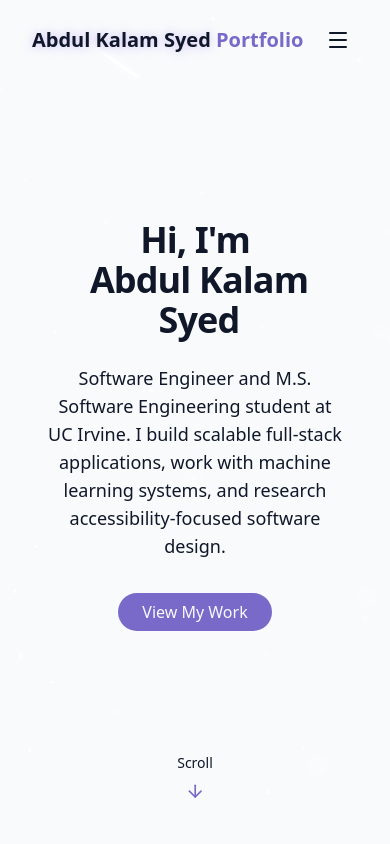
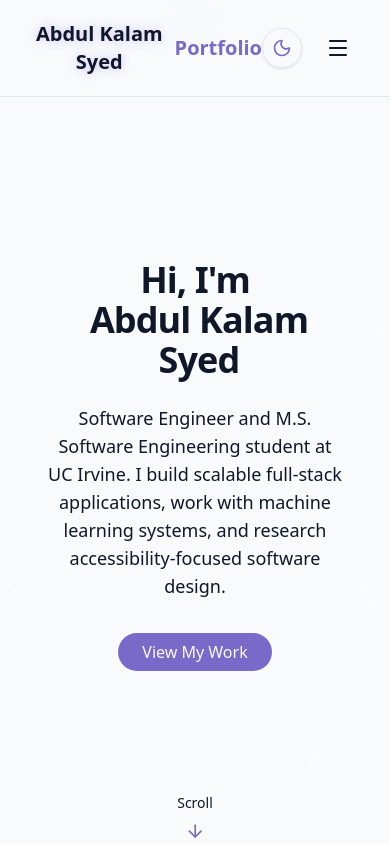
Before and after one commit to abdulksyed10/My-Portfolio-Website, a React app: page / in a window 390 px wide. Shown: the top 844 px of the page. Built offline with nearby package versions, Linux system fonts and the light colour scheme; the HTML template or start-up script is replaced by a standard one.

Commit message:
Fixed nav bar on mobile view

```diff
--- a/src/components/Navbar.jsx
+++ b/src/components/Navbar.jsx
@@ -1,6 +1,7 @@
 import { cn } from "@/lib/utils";
 import { Menu, X } from "lucide-react";
 import { useEffect, useState } from "react";
+import { ThemeToggle } from "./ThemeToggle";
 
 const navItems = [
   { name: "Home", href: "#hero" },
@@ -14,37 +15,48 @@ export const Navbar = () => {
   const [isScrolled, setIsScrolled] = useState(false);
   const [isMenuOpen, setIsMenuOpen] = useState(false);
 
+  // Scroll state
   useEffect(() => {
-    const handleScroll = () => {
-      setIsScrolled(window.screenY > 10);
-    };
-
+    const handleScroll = () => setIsScrolled(window.scrollY > 10);
+    handleScroll();
     window.addEventListener("scroll", handleScroll);
     return () => window.removeEventListener("scroll", handleScroll);
   }, []);
+
+  // Lock background scroll when menu open (mobile)
+  useEffect(() => {
+    if (isMenuOpen) document.body.style.overflow = "hidden";
+    else document.body.style.overflow = "";
+    return () => {
+      document.body.style.overflow = "";
+    };
+  }, [isMenuOpen]);
+
+  const closeMenu = () => setIsMenuOpen(false);
+
   return (
+    <>
+      {/* NAV */}
       <nav
         className={cn(
-        "fixed w-full z-40 transition-all duration-300",
-        isScrolled ? "py-3 bg-background/80 backdrop-blur-md shadow-xs" : "py-5"
+          "fixed top-0 left-0 w-full transition-all duration-300",
+          "z-[100]", // important: above hero effects
+          "bg-background/90 dark:bg-background/70 backdrop-blur-md border-b border-border",
+          isScrolled ? "py-3 shadow-sm" : "py-5"
         )}
       >
         <div className="container flex items-center justify-between">
-        <a
-          className="text-xl font-bold text-primary flex items-center"
-          href="#hero"
-        >
-          <span className="relative z-10">
-            <span className="text-glow text-foreground"> Abdul Kalam Syed </span>{" "}
-            Portfolio
-          </span>
+          <a className="text-xl font-bold flex items-center" href="#hero">
+            <span className="text-glow text-foreground">Abdul Kalam Syed</span>
+            <span className="ml-2 text-primary">Portfolio</span>
           </a>
 
-        {/* desktop nav */}
+          <div className="flex items-center gap-4">
+            {/* Desktop nav */}
             <div className="hidden md:flex space-x-8">
-          {navItems.map((item, key) => (
+              {navItems.map((item) => (
                 <a
-              key={key}
+                  key={item.name}
                   href={item.href}
                   className="text-foreground/80 hover:text-primary transition-colors duration-300"
                 >
@@ -53,32 +65,45 @@ export const Navbar = () => {
               ))}
             </div>
 
-        {/* mobile nav */}
+            <ThemeToggle />
 
+            {/* Mobile menu toggle */}
             <button
               onClick={() => setIsMenuOpen((prev) => !prev)}
-          className="md:hidden p-2 text-foreground z-50"
+              className="md:hidden p-2 text-foreground z-[120]"
               aria-label={isMenuOpen ? "Close Menu" : "Open Menu"}
+              type="button"
             >
-          {isMenuOpen ? <X size={24} /> : <Menu size={24} />}{" "}
+              {isMenuOpen ? <X size={24} /> : <Menu size={24} />}
             </button>
+          </div>
+        </div>
+      </nav>
 
+      {/* MOBILE OVERLAY */}
       <div
         className={cn(
-            "fixed inset-0 bg-background/95 backdroup-blur-md z-40 flex flex-col items-center justify-center",
-            "transition-all duration-300 md:hidden",
-            isMenuOpen
-              ? "opacity-100 pointer-events-auto"
-              : "opacity-0 pointer-events-none"
+          "fixed left-0 right-0 bottom-0 top-[76px] md:hidden",
+          "z-[110]", // above hero, below the button
+          "bg-background/95 dark:bg-background/85 backdrop-blur-md",
+          "transition-opacity duration-300",
+          isMenuOpen ? "opacity-100 pointer-events-auto" : "opacity-0 pointer-events-none"
         )}
+        // clicking outside closes
+        onClick={closeMenu}
       >
-          <div className="flex flex-col space-y-8 text-xl">
-            {navItems.map((item, key) => (
+        {/* stop click propagation so clicks inside menu don't close unless link clicked */}
+        <div
+          className="h-full w-full flex flex-col items-center justify-center"
+          onClick={(e) => e.stopPropagation()}
+        >
+          <div className="flex flex-col items-center space-y-8 text-2xl">
+            {navItems.map((item) => (
               <a
-                key={key}
+                key={item.name}
                 href={item.href}
-                className="text-foreground/80 hover:text-primary transition-colors duration-300"
-                onClick={() => setIsMenuOpen(false)}
+                className="text-foreground/90 hover:text-primary transition-colors duration-300"
+                onClick={closeMenu}
               >
                 {item.name}
               </a>
@@ -86,6 +111,6 @@ export const Navbar = () => {
           </div>
         </div>
       </div>
-    </nav>
+    </>
   );
 };
--- a/src/components/ThemeToggle.jsx
+++ b/src/components/ThemeToggle.jsx
@@ -1,46 +1,51 @@
+// ThemeToggle.jsx
 import { Moon, Sun } from "lucide-react";
-import { useEffect, useState } from "react"
+import { useEffect, useState } from "react";
 import { cn } from "@/lib/utils";
 
-export const ThemeToggle = () => {
+export const ThemeToggle = ({ className = "" }) => {
   const [isDarkMode, setIsDarkMode] = useState(false);
 
   useEffect(() => {
     const savedTheme = localStorage.getItem("theme");
-        if (savedTheme === "dark") {
-            document.documentElement.classList.add("dark");
-            setIsDarkMode(true);
-        } else {
-            document.documentElement.classList.remove("dark");
-            setIsDarkMode(false);
-        }
+
+    const prefersDark =
+      window.matchMedia &&
+      window.matchMedia("(prefers-color-scheme: dark)").matches;
+
+    const shouldBeDark = savedTheme ? savedTheme === "dark" : prefersDark;
+
+    document.documentElement.classList.toggle("dark", shouldBeDark);
+    setIsDarkMode(shouldBeDark);
   }, []);
 
   const toggleTheme = () => {
-        if (isDarkMode) {
-            document.documentElement.classList.remove("dark");
-            localStorage.setItem("theme", "light");
-            setIsDarkMode(false);
-        } else {
-            document.documentElement.classList.add("dark");
-            localStorage.setItem("theme", "dark");
-            setIsDarkMode(true);
-        }
+    const next = !isDarkMode;
+    document.documentElement.classList.toggle("dark", next);
+    localStorage.setItem("theme", next ? "dark" : "light");
+    setIsDarkMode(next);
   };
 
   return (
     <button
       onClick={toggleTheme}
+      type="button"
+      aria-label="Toggle theme"
       className={cn(
-                "fixed max-sm:hidden top-5 right-5 z-50 p-2",
-                "rounded-full transition-colors duration-300",
-                "focus:outlin-hidden"
+        "inline-flex items-center justify-center",
+        "h-10 w-10 rounded-full",
+        "border border-border",
+        "bg-background/60 backdrop-blur-md",
+        "shadow-sm transition-all duration-300",
+        "hover:bg-primary/10 hover:scale-105 active:scale-95",
+        "focus:outline-none focus:ring-2 focus:ring-primary/40",
+        className
       )}
     >
       {isDarkMode ? (
-                <Sun className="h-6 w-6 text-yellow-300"/>
+        <Sun className="h-5 w-5 text-primary" />
       ) : (
-                <Moon className="h-6 w-6 text-blue-900"/>
+        <Moon className="h-5 w-5 text-primary" />
       )}
     </button>
   );
```
Lines whose indentation alone changed are shown as unchanged.
